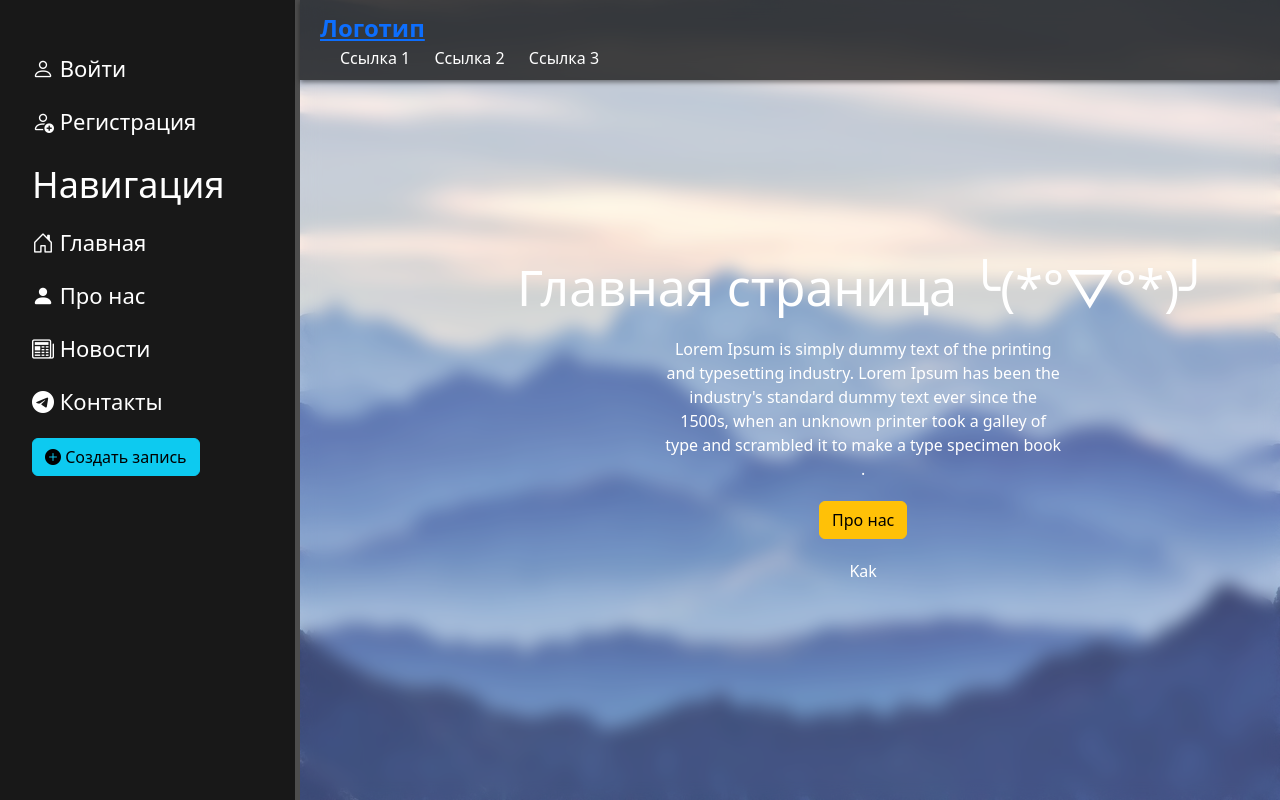
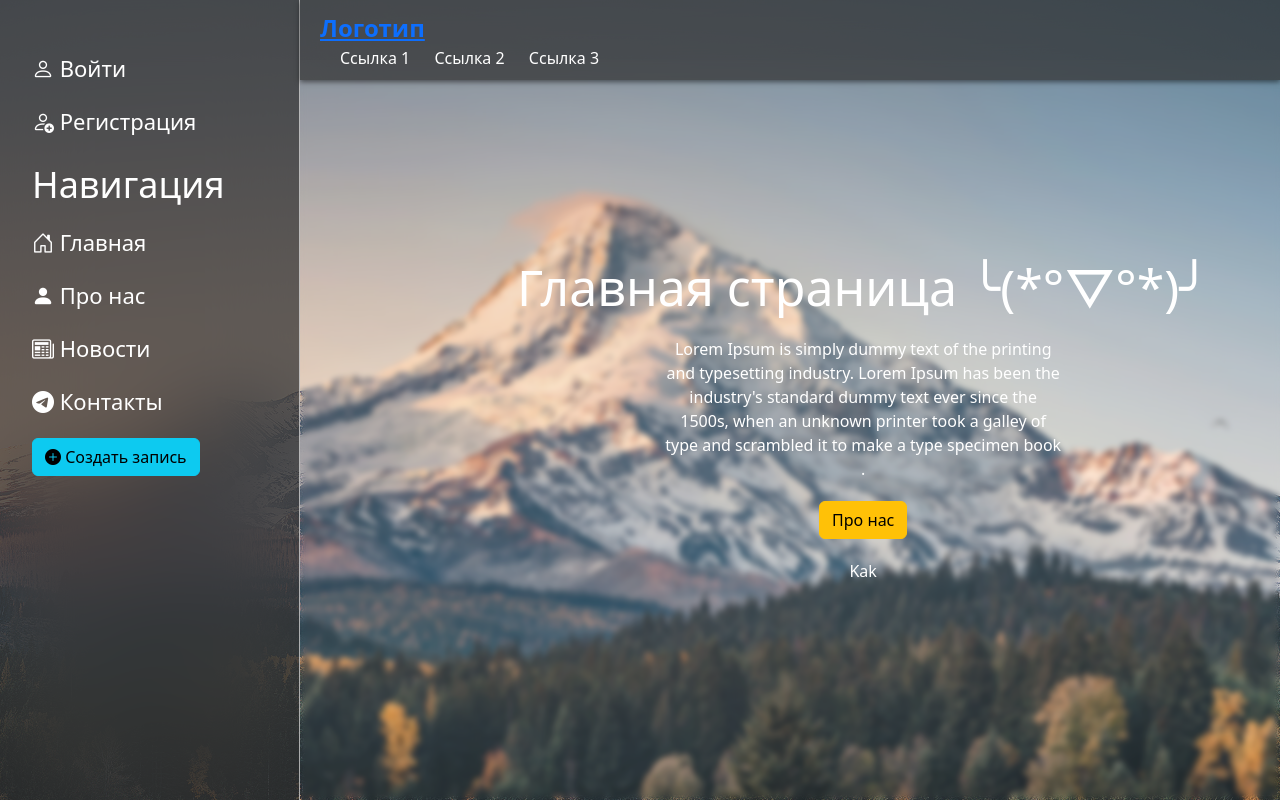
Before and after one commit to NIKITA-703/contorl_project, a Django app: page / in a window 1280 px wide; the page is wider, and only the part inside the window is pictured. Run offline with Django 5.2, Linux system fonts and the light colour scheme.

Commit message:
design is almost ready

```diff
--- a/website/main/static/main/css/main.css
+++ b/website/main/static/main/css/main.css
@@ -16,15 +16,16 @@ body:before {
     left: 0;
     width: 100%;
     height: 100%;
-    background-image: url("/static/main/img/mount1.jpg");
+    background-image: url("/static/main/img/mount2.jpg");
     background-size: cover;
     background-position: center;
     z-index: -1;  /* Помещаем фон под контент */
 }
 
 .header {
-    background: rgba(24, 24, 24, 0.8); /* Полупрозрачный фон */
-    backdrop-filter: blur(10px); /* Эффект размытия */
+    /*background: rgba(24, 24, 24, 0.8);  Полупрозрачный фон */
+    background: rgba(52, 52, 52, 0.72);
+    backdrop-filter: blur(40px); /* Эффект размытия */
     color: #fff;
     width: calc(100% - 300px); /* Ширина за вычетом фиксированной ширины aside */
     padding: 10px 20px;
@@ -54,9 +55,25 @@ body:before {
     color: #eb5959;
 }
 
+
 aside {
+    background: rgba(52, 52, 52, 0.72);
+    backdrop-filter: blur(40px);
+    width: 300px;
+    padding: 2.5%;
+    height: 100vh;
+    color: #fff;
+    border-right: 1px solid #FFFFFF99
+;
+    position: fixed;
+    box-sizing: border-box;
+    overflow: auto;
+    transition: width 0.3s;
+}
+
+/*aside {
     background: #181818;
-    width: 300px; /* Фиксированная ширина */
+    width: 300px;
     padding: 2.5%;
     height: 100vh;
     color: #fff;
@@ -64,8 +81,8 @@ aside {
     position: fixed;
     box-sizing: border-box;
     overflow: auto;
-    transition: width 0.3s; /* Плавный переход */
-}
+    transition: width 0.3s;
+}*/
 
 #resizer {
     display: none; /* Скрываем элемент resizer */
@@ -144,8 +161,8 @@ main .background {
 }
 
 main .blur {
-    background: rgba(255, 255, 255, 0.2);
-    backdrop-filter: blur(9px);
+    background: rgba(255, 255, 255, 0.09);
+    backdrop-filter: blur(3px);
     height: calc(100vh - 60px); /* Высота за вычетом хедера */
     width: 100%;
 }
```
